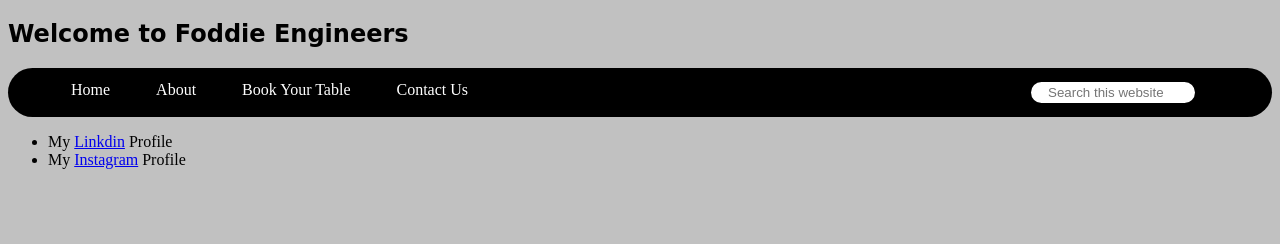
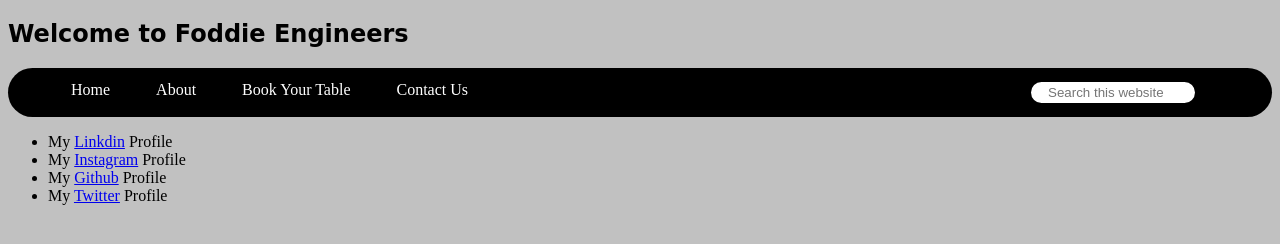
Before and after one commit to nishujangra/myfirstproject, a plain HTML site: page contact.html in a window 1280 px wide. Drawn offline with Linux system fonts and the light colour scheme.

Commit message:
Update contact.html

```diff
--- a/contact.html
+++ b/contact.html
@@ -27,6 +27,8 @@
     <ul class="abc">
         <li>My <a href="https://www.linkedin.com/in/nishant-jangra-58b640204/" target="_blank">Linkdin</a> Profile</li>
         <li>My <a href="https://www.instagram.com/_nishant__27_/?hl=en" target="_blank">Instagram</a> Profile</li>
+        <li>My <a href="https://github.com/nishujangra" target="_blank">Github</a> Profile</li>
+        <li>My <a href="https://twitter.com/nishujangra27" target="_blank">Twitter</a> Profile</li>
     </ul>
 </body>
 
```
